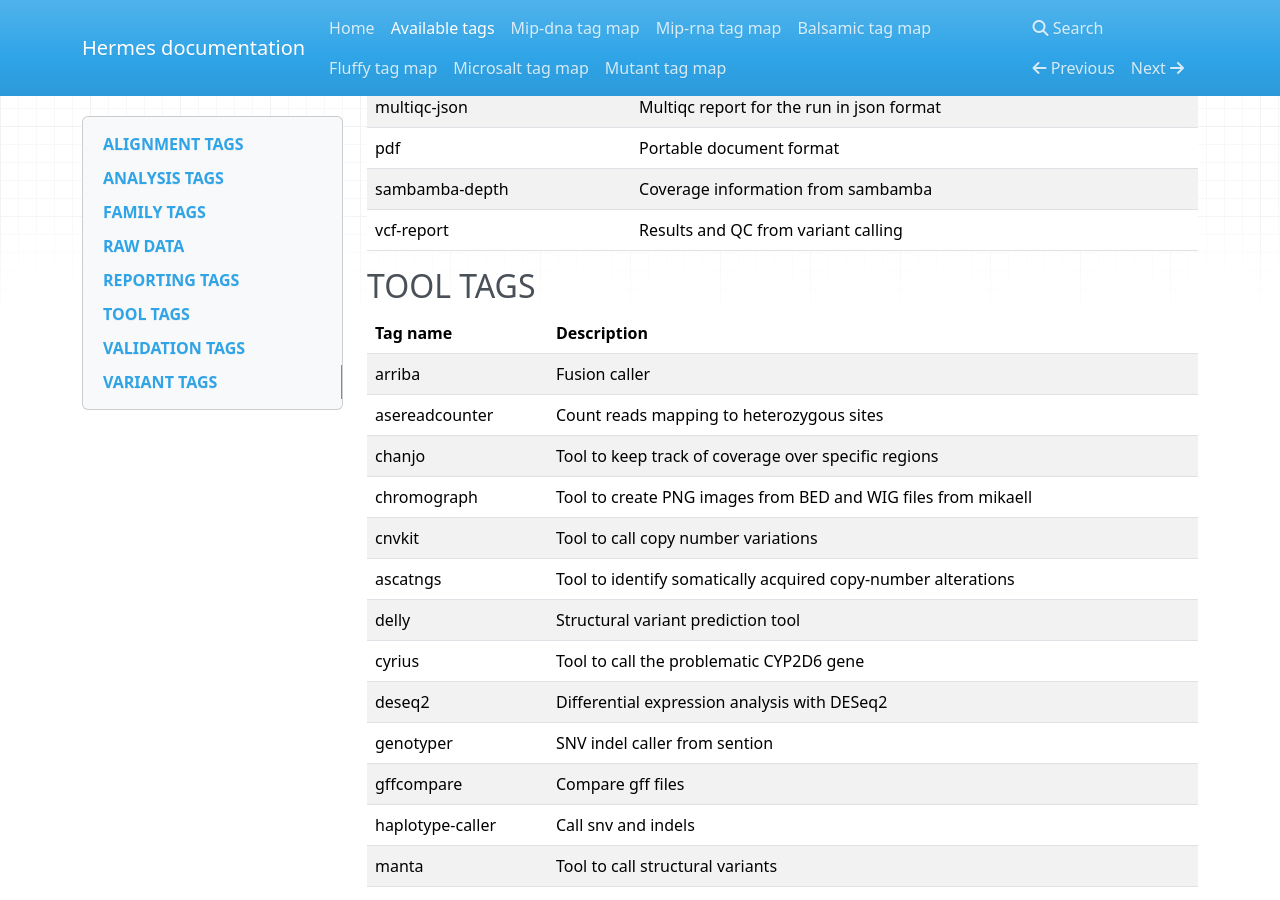
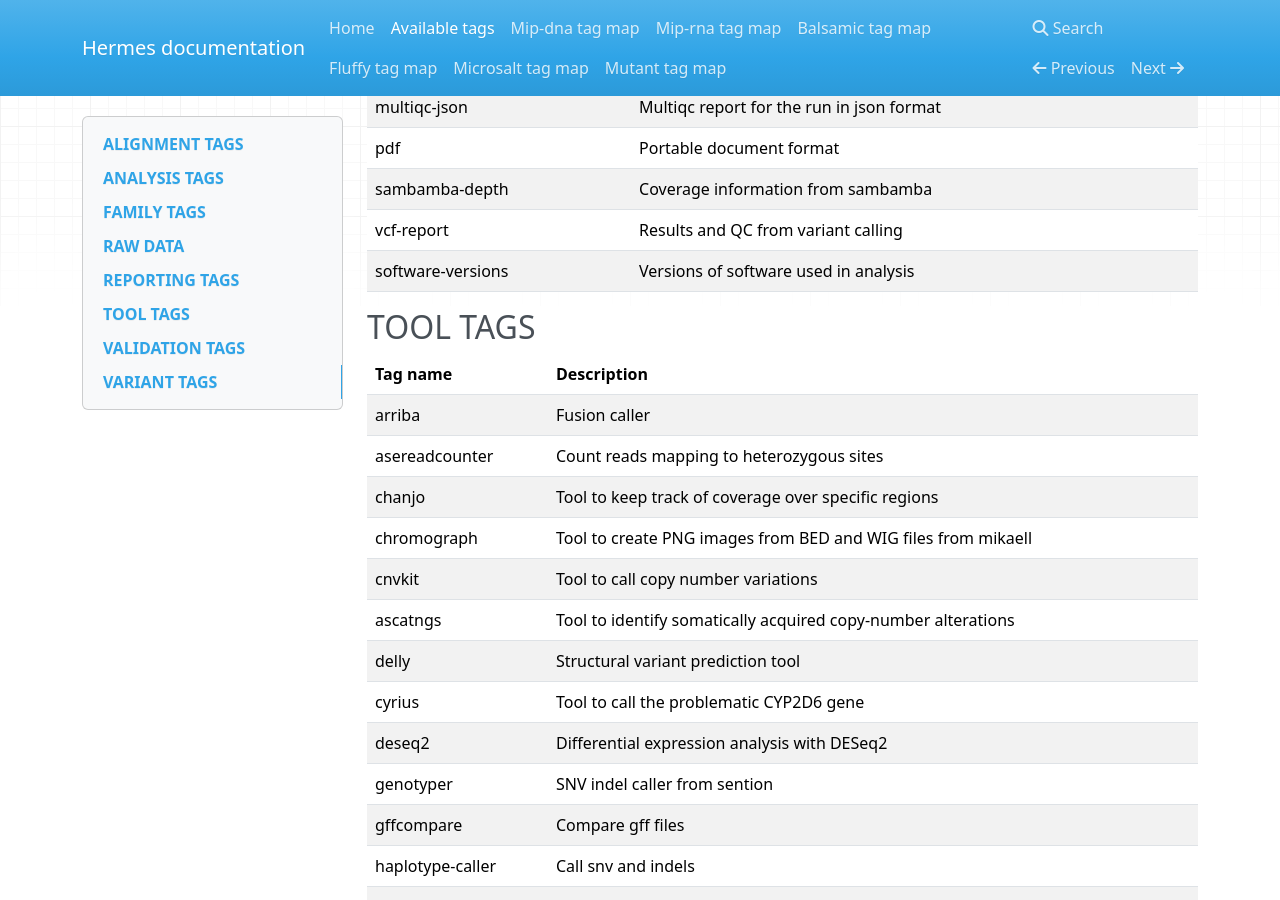
Before and after one commit to Clinical-Genomics/hermes, an MkDocs documentation site: the page built from docs/all_tags.md, in a window 1280 px wide and 900 px high, scrolled down 1842 px. Built offline with MkDocs 1.6.1, drawn with Linux system fonts in a browser that asks for light colours; nearby versions of some CDN libraries.

Commit message:
Add software version to reporting

```diff
--- a/docs/all_tags.md
+++ b/docs/all_tags.md
@@ -50,14 +50,15 @@
 
 ## REPORTING TAGS
 
-| Tag name       | Description                               |
-|----------------|-------------------------------------------|
-| deliverable    | CG deliverables file                      |
-| multiqc-html   | Multiqc report for the run in html format |
-| multiqc-json   | Multiqc report for the run in json format |
-| pdf            | Portable document format                  |
-| sambamba-depth | Coverage information from sambamba        |
-| vcf-report     | Results and QC from variant calling       |
+| Tag name          | Description                               |
+|-------------------|-------------------------------------------|
+| deliverable       | CG deliverables file                      |
+| multiqc-html      | Multiqc report for the run in html format |
+| multiqc-json      | Multiqc report for the run in json format |
+| pdf               | Portable document format                  |
+| sambamba-depth    | Coverage information from sambamba        |
+| vcf-report        | Results and QC from variant calling       |
+| software-versions | Versions of software used in analysis     |
 
 ## TOOL TAGS
 
```
Also changed, not shown: 1 other file.
